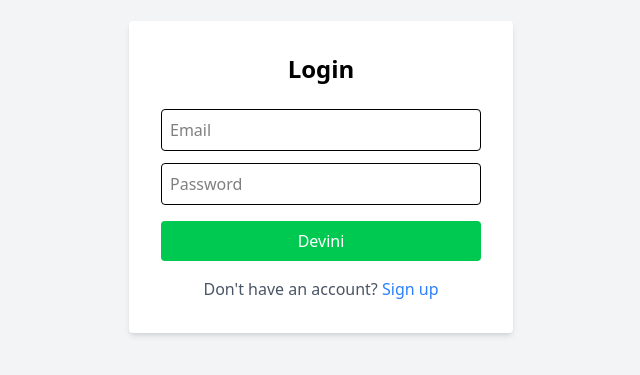
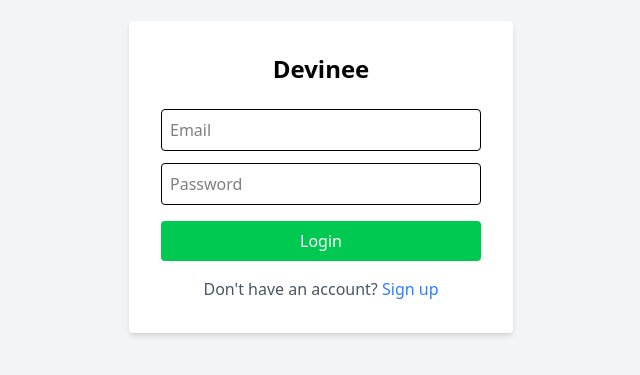
Before and after one commit to ChamodiBandara/BookMark-Devops-Project, a React (Vite) app in the folder frontend/: page / in a window 1280 px wide. Shown: the part 223-598 px from the top of the page, without its empty margins (319-959 px from the left). Built offline with nearby package versions, Linux system fonts and the light colour scheme.

Commit message:
Update login page

```diff
--- a/frontend/src/Pages/Login.jsx
+++ b/frontend/src/Pages/Login.jsx
@@ -24,7 +24,7 @@ export default function Login() {
   return (
     <div className="flex items-center justify-center min-h-screen bg-gray-100">
       <form onSubmit={handleLogin} className="bg-white p-8 rounded shadow-md w-96">
-        <h2 className="text-2xl font-bold mb-6 text-center">Login</h2>
+        <h2 className="text-2xl font-bold mb-6 text-center">Devinee</h2>
         {message && <p className="text-red-500 mb-4">{message}</p>}
         <input
           className="mb-3 w-full p-2 border rounded"
@@ -41,7 +41,7 @@ export default function Login() {
           onChange={e => setPassword(e.target.value)}
         />
         <button className="w-full bg-green-500 text-white p-2 rounded hover:bg-blue-600">
-          Devini
+          Login
         </button>
         <p className="mt-4 text-center text-gray-600">
           Don't have an account?{" "}
```
